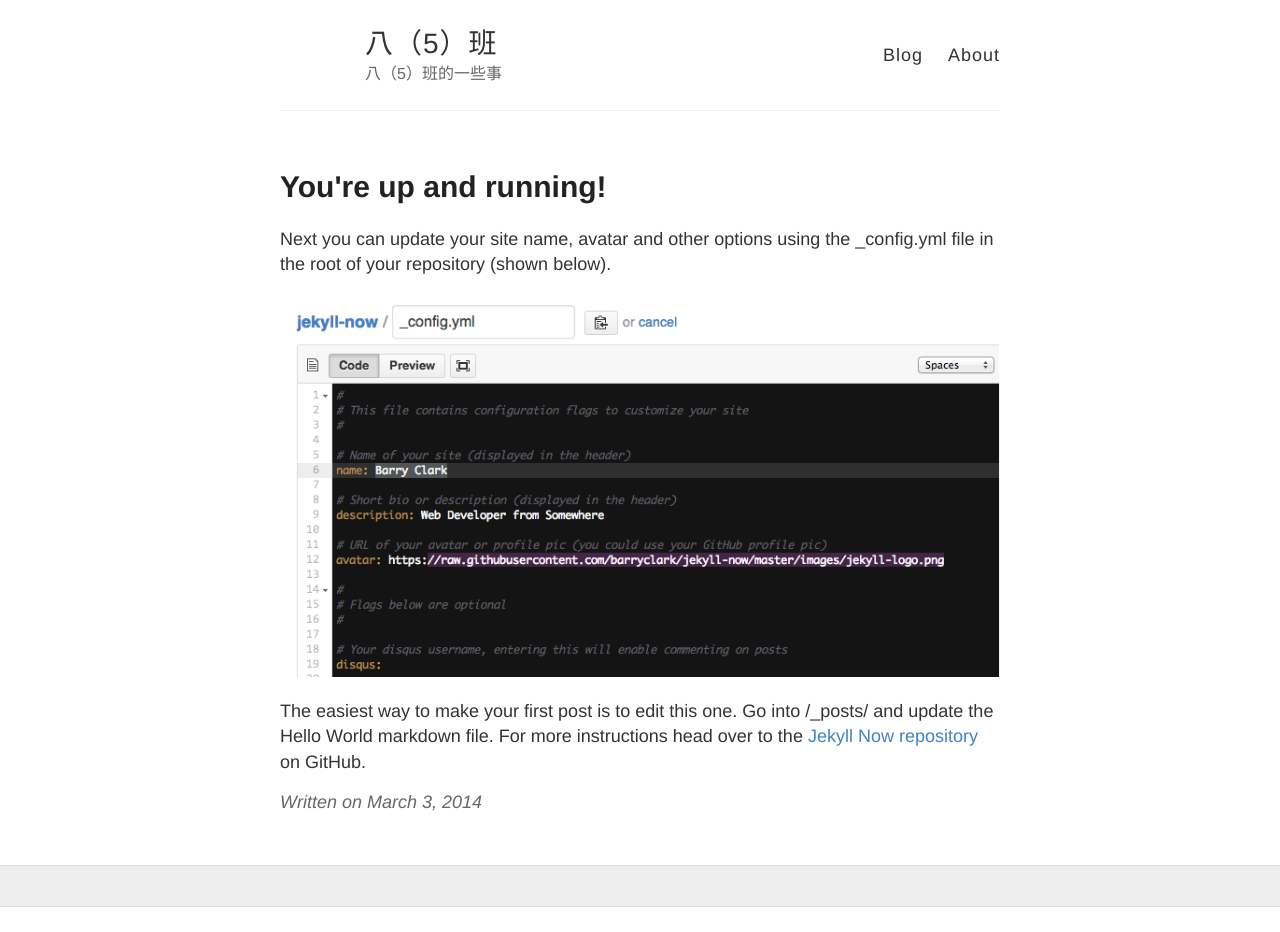
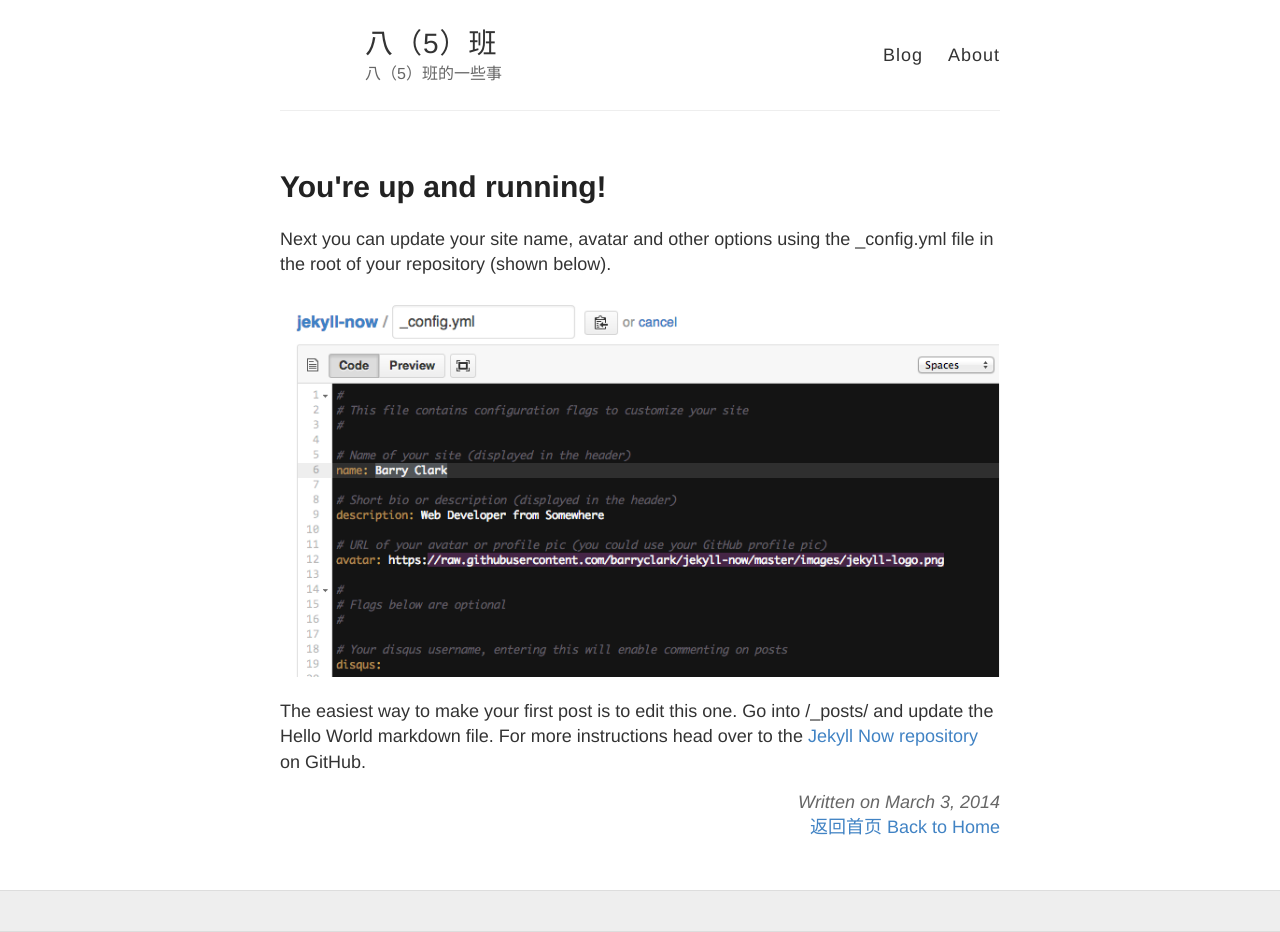
Before and after one commit to Website-xieyuen/website-xieyuen.github.io, a Jekyll site: the page built from _posts/2014-3-3-Hello-World.md, in a window 1280 px wide. Built offline with Jekyll 4.4.1, drawn with Linux system fonts in a browser that asks for light colours; before the commit the page ends 907 px from its top, so only the background shows below that.

Commit message:
Update post.html

```diff
--- a/_layouts/post.html
+++ b/_layouts/post.html
@@ -10,8 +10,16 @@ layout: default
   </div>
 
   <div class="date">
-    Written on {{ page.date | date: "%B %e, %Y" }}
+    <span style="display:block;text-align:right;">
+      Written on {{ page.date | date: "%B %e, %Y" }}
+    </span>
   </div>
+
+  <a href="{{ site.baseurl }}/">
+    <span style="display:block;text-align:right;">
+      返回首页 Back to Home
+    </span>
+  </a>
 
   {% include disqus.html %}
 </article>
```
